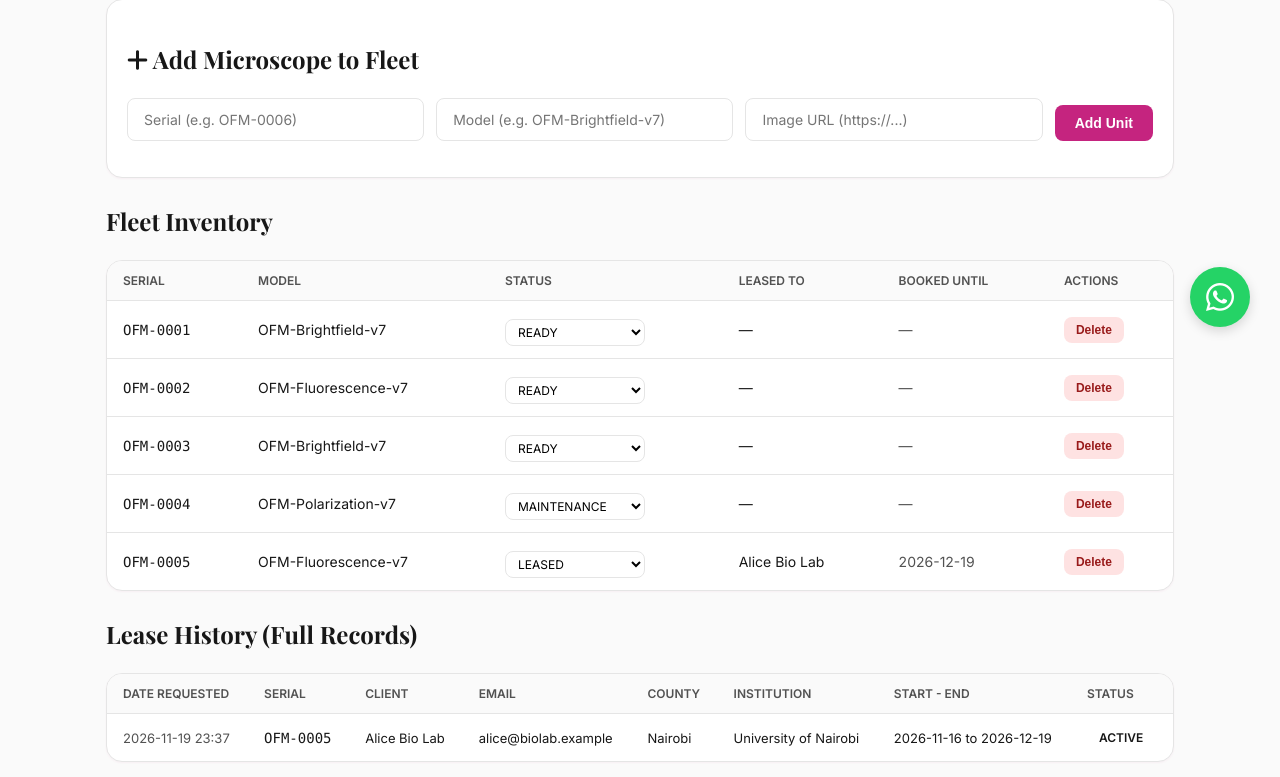
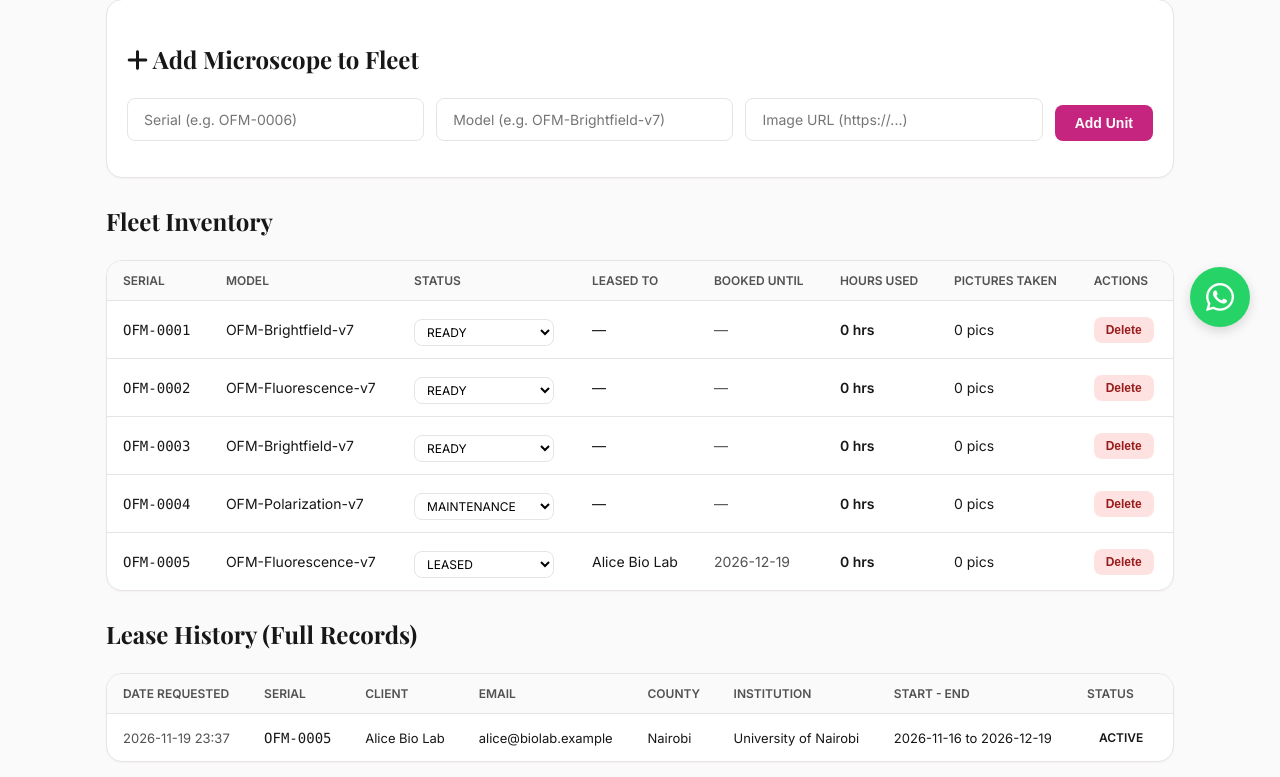
Before and after one commit to Waithima/ofm-fleet, a Flask app: page /admin in a window 1280 px wide. Shown: the part 443-1220 px from the top of the page. Run offline with Flask 3, Linux system fonts and the light colour scheme; the visitor is signed in with stand-in values (Sample User, id 1); data comes from the database, SQL or seed files in the repository; data that the repository does not hold is empty; some libraries are stand-ins or nearby versions.

Commit message:
Add live usage analytics (hours and pictures)

```diff
--- a/app.py
+++ b/app.py
@@ -389,28 +389,24 @@ def get_mpesa_token():
     return response.json().get("access_token")
 
 @app.route("/api/telemetry/heartbeat", methods=["POST"])
-def telemetry_heartbeat():
-    data = request.get_json(silent=True) or {}
-    serial = (data.get("serial") or data.get("serial_number") or "").strip()
-    if not serial:
-        return jsonify({"error": "Missing serial"}), 400
+def api_heartbeat():
+    data = request.get_json(force=True)
+    unit = row("SELECT id, total_hours, pictures_taken FROM units WHERE serial=?", (data.get("serial"),))
+    if not unit: return jsonify({"error": "unknown serial"}), 404
 
-    unit = row("SELECT id FROM units WHERE serial = ?", (serial,))
-    if not unit:
-        return jsonify({"error": "Unknown unit"}), 404
+    # Record the heartbeat
+    execute("INSERT INTO telemetry (unit_id,online,os_info,camera_ok) VALUES (?,?,?,?)",
+            (unit["id"], 1 if data.get("online") else 0, data.get("osInfo"), 1 if data.get("cameraOk") else None))
 
-    online = 1 if data.get("online", True) else 0
-    cam_val = data.get("camera_ok") if "camera_ok" in data else data.get("camera")
-    camera_ok = 1 if cam_val else 0
-    os_info = data.get("os_info")
-    error_log = data.get("error_log")
-    now_str = datetime.utcnow().strftime("%Y-%m-%d %H:%M:%S")
+    # Update the unit with the latest usage data
+    new_hours = data.get("uptime_hours", 0)
+    new_pics = data.get("pictures_taken", 0)
 
-    execute(
-        "INSERT INTO telemetry (unit_id, online, os_info, camera_ok, error_log, received_at) VALUES (?, ?, ?, ?, ?, ?)",
-        (unit["id"], online, os_info, camera_ok, error_log, now_str),
-    )
-    execute("UPDATE units SET last_seen_at = ? WHERE id = ?", (now_str, unit["id"]))
+    # Only update if the new number is higher (prevents resetting on reboot)
+    execute("UPDATE units SET total_hours = GREATEST(total_hours, ?), pictures_taken = GREATEST(pictures_taken, ?) WHERE id=?",
+            (new_hours, new_pics, unit["id"]))
+
+    execute("UPDATE units SET last_seen_at = datetime('now') WHERE id=?", (unit["id"],))
     return jsonify({"ok": True}), 200
 
 
--- a/templates/admin.html
+++ b/templates/admin.html
@@ -33,7 +33,7 @@
 <div class="card p-0" style="overflow-x: auto;">
   <table class="table" style="min-width: 800px;">
     <thead>
-      <tr><th>Serial</th><th>Model</th><th>Status</th><th>Leased to</th><th>Booked Until</th><th>Actions</th></tr>
+      <tr><th>Serial</th><th>Model</th><th>Status</th><th>Leased to</th><th>Booked Until</th><th>Hours Used</th><th>Pictures Taken</th><th>Actions</th></tr>
     </thead>
     <tbody>
     {% for u in units %}
@@ -50,7 +50,7 @@
           </select>
         </td>
         <td>{{ u.client_name or '—' }}</td>
-        <td class="muted">{{ u.end_date[:10] if u.end_date else '—' }}</td>
+        <td class="muted">{{ u.end_date[:10] if u.end_date else '—' }}</td><td><strong>{{ u.total_hours or 0 }} hrs</strong></td><td>{{ u.pictures_taken or 0 }} pics</td>
         <td>
           <button class="btn btn-danger btn-sm" onclick="deleteUnit('{{ u.id }}', '{{ u.serial }}')">Delete</button>
         </td>
```
